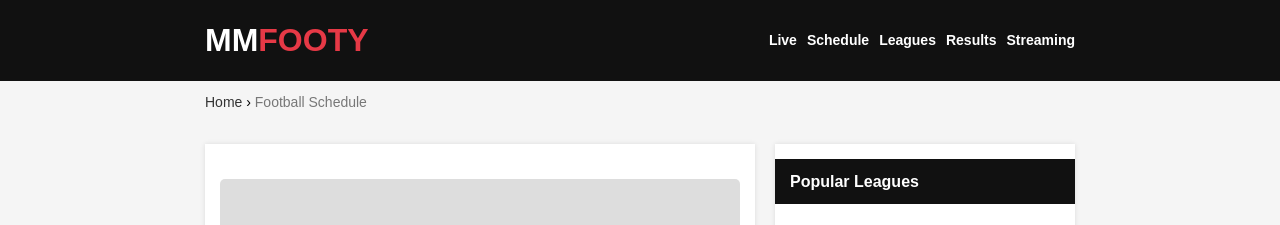
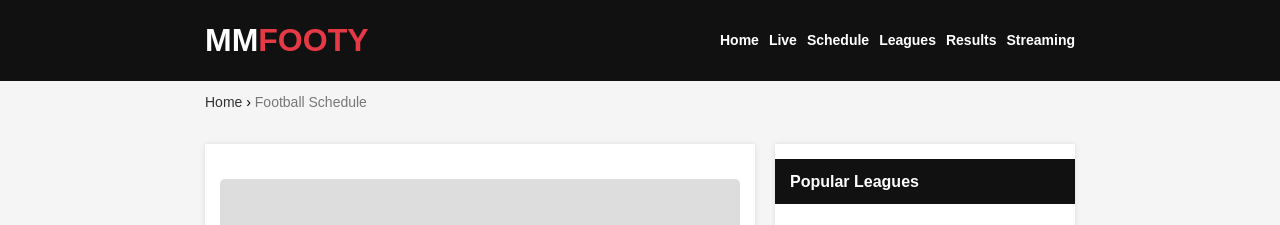
Before and after one commit to zameweb/blog2, a Jekyll site: the page built from index.md, in a window 1280 px wide. Shown: the top 225 px of the page. Built offline with Jekyll 4.4.1, drawn with Linux system fonts in a browser that asks for light colours; some web fonts are replaced.

Commit message:
Update header.html

```diff
--- a/_includes/header.html
+++ b/_includes/header.html
@@ -1,12 +1,13 @@
+<!-- _includes/header.html -->
 <header>
     <div class="header-inner">
-        <a href="{{ site.url }}" class="logo">MM<span>FOOTY</span></a>
+        <a href="{{ site.baseurl }}/" class="logo">MM<span>FOOTY</span></a>
         <nav>
-            {% for item in site.navigation %}
-                <a href="{{ item.url | relative_url }}"
-                   {% if page.url == item.url %}class="active"{% endif %}>
-                    {{ item.title }}
-                </a>
+            {% for item in site.data.navigation %}
+            <a href="{{ item.url }}"
+               {% if page.url == item.url %}class="active"{% endif %}>
+                {{ item.title }}
+            </a>
             {% endfor %}
         </nav>
     </div>
```
